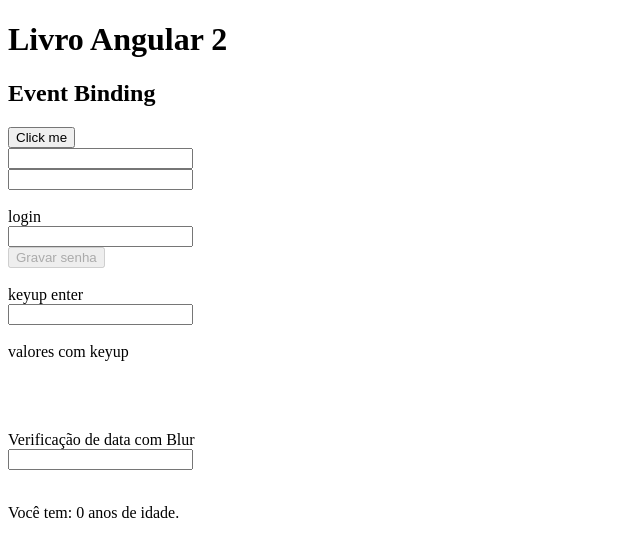
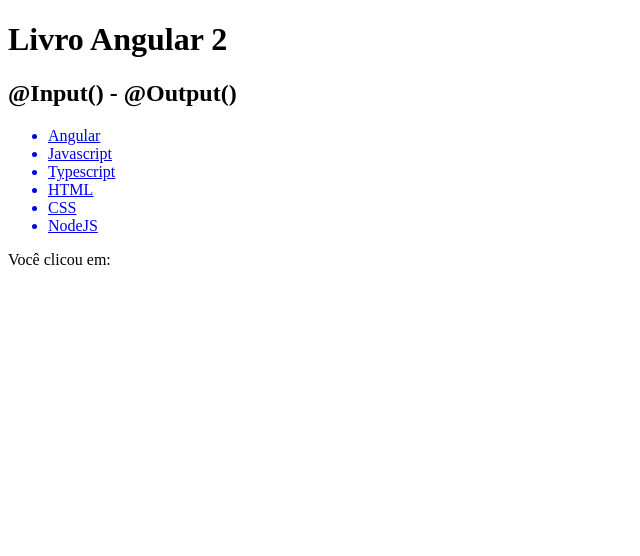
Before and after one commit to Kappyh/AngularCasaDoC-digo, an Angular app: page / in a window 1280 px wide. Shown: the top 556 px of the page, without its empty margins (0-640 px from the left). Built offline with nearby package versions, Linux system fonts and the light colour scheme.

Commit message:
- Fim do capítulo 5 - Output e Input

```diff
--- a/src/app/app.component.html
+++ b/src/app/app.component.html
@@ -17,4 +17,6 @@
         meu conteúdo
     </div>
 </app-ng-content-exemplo> -->
-<app-event-binding></app-event-binding>
+<!-- <app-event-binding></app-event-binding> -->
+<app-input-output [menu]="desenvolvimento" (nomeClicado)="valorPassado($event)"></app-input-output>
+<p>Você clicou em: {{ valor }}</p>
--- a/src/app/app.component.ts
+++ b/src/app/app.component.ts
@@ -8,8 +8,13 @@
   styleUrls: ['./app.component.css']
 })
 export class AppComponent {
-  title: string = 'Livro Angular 2';
-  foto: string = 'favicon.ico';
+  public title: string = 'Livro Angular 2';
+  public foto: string = 'favicon.ico';
+  public desenvolvimento: Array<string> = [
+    'Angular', 'Javascript', 'Typescript',
+    'HTML', 'CSS', 'NodeJS'
+  ];
+  public valor: string;
 
   constructor(private _service: AlertaService) {
 
@@ -19,4 +24,8 @@
     this._service.msgAlerta();
   }
 
+  public valorPassado(valorPassado) {
+    this.valor = valorPassado;
+  }
+
 }
--- a/src/app/app.module.ts
+++ b/src/app/app.module.ts
@@ -15,6 +15,7 @@
 import { NgStyleComponent } from './ng-style/ng-style.component';
 import { NgContentExemploComponent } from './ng-content-exemplo/ng-content-exemplo.component';
 import { EventBindingComponent } from './event-binding/event-binding.component';
+import { InputOutputComponent } from './input-output/input-output.component';
 
 @NgModule({
   declarations: [
@@ -29,7 +30,8 @@
     NgClassComponent,
     NgStyleComponent,
     NgContentExemploComponent,
-    EventBindingComponent
+    EventBindingComponent,
+    InputOutputComponent
   ],
   imports: [
     BrowserModule,
--- /dev/null
+++ b/src/app/input-output/input-output.component.html
@@ -0,0 +1,10 @@
+<h2>@Input() - @Output()</h2>
+
+<ul>
+  <a href="#" *ngFor="let item of menu"
+  (click)="enviarNome(item)">
+    <li>
+      {{ item }}
+    </li>
+  </a>
+</ul>
--- /dev/null
+++ b/src/app/input-output/input-output.component.ts
@@ -0,0 +1,21 @@
+import { Component, OnInit, Input, Output, EventEmitter } from '@angular/core';
+
+@Component({
+  selector: 'app-input-output',
+  templateUrl: './input-output.component.html',
+  styleUrls: ['./input-output.component.css']
+})
+export class InputOutputComponent implements OnInit {
+
+  @Input() menu: string;
+  @Output() nomeClicado = new EventEmitter();
+
+  constructor() { }
+
+  ngOnInit() {
+  }
+
+  public enviarNome(value) {
+    this.nomeClicado.emit(value);
+  }
+}
```
Also changed, not shown: src/app/input-output/input-output.component.css (added), 1 other file (tests, documents, lock files or other folders).
